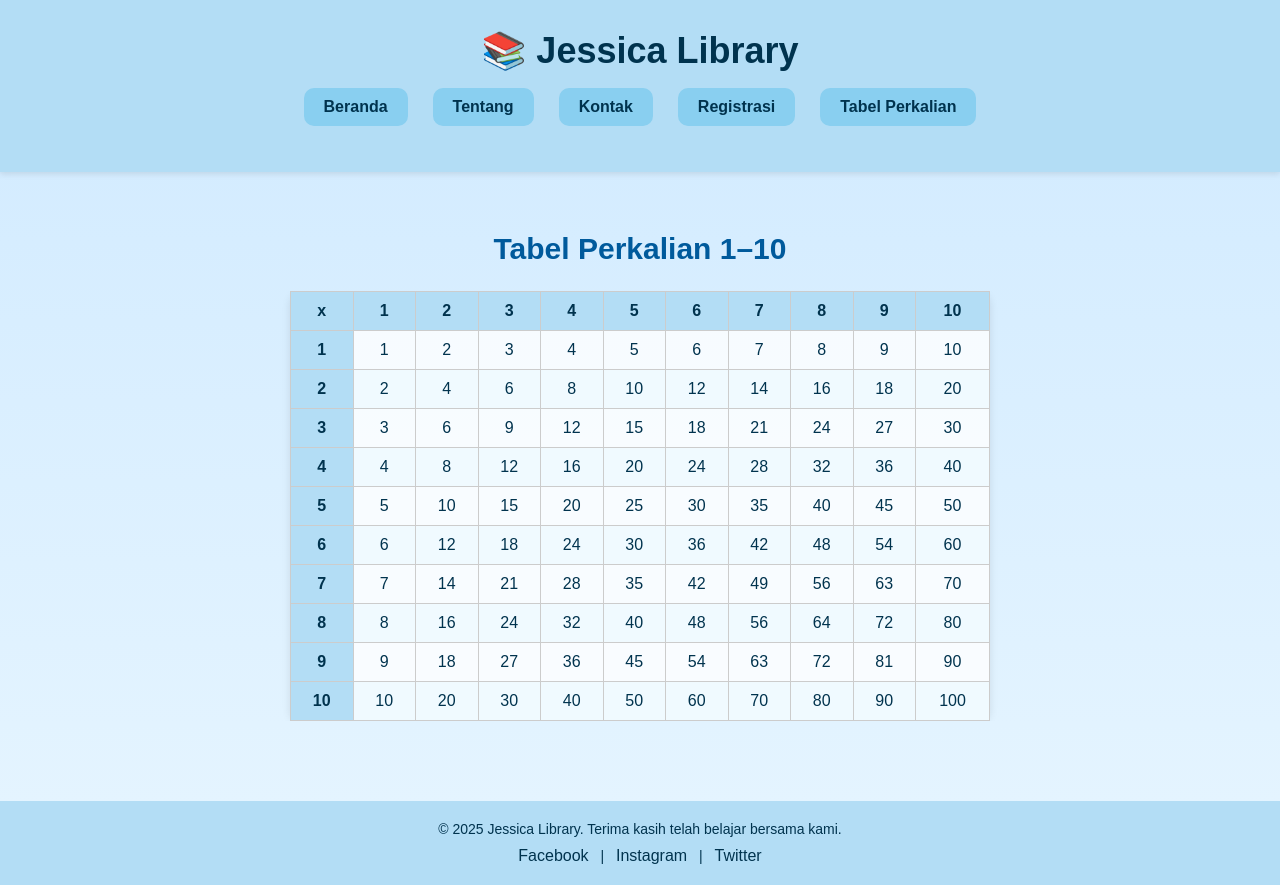
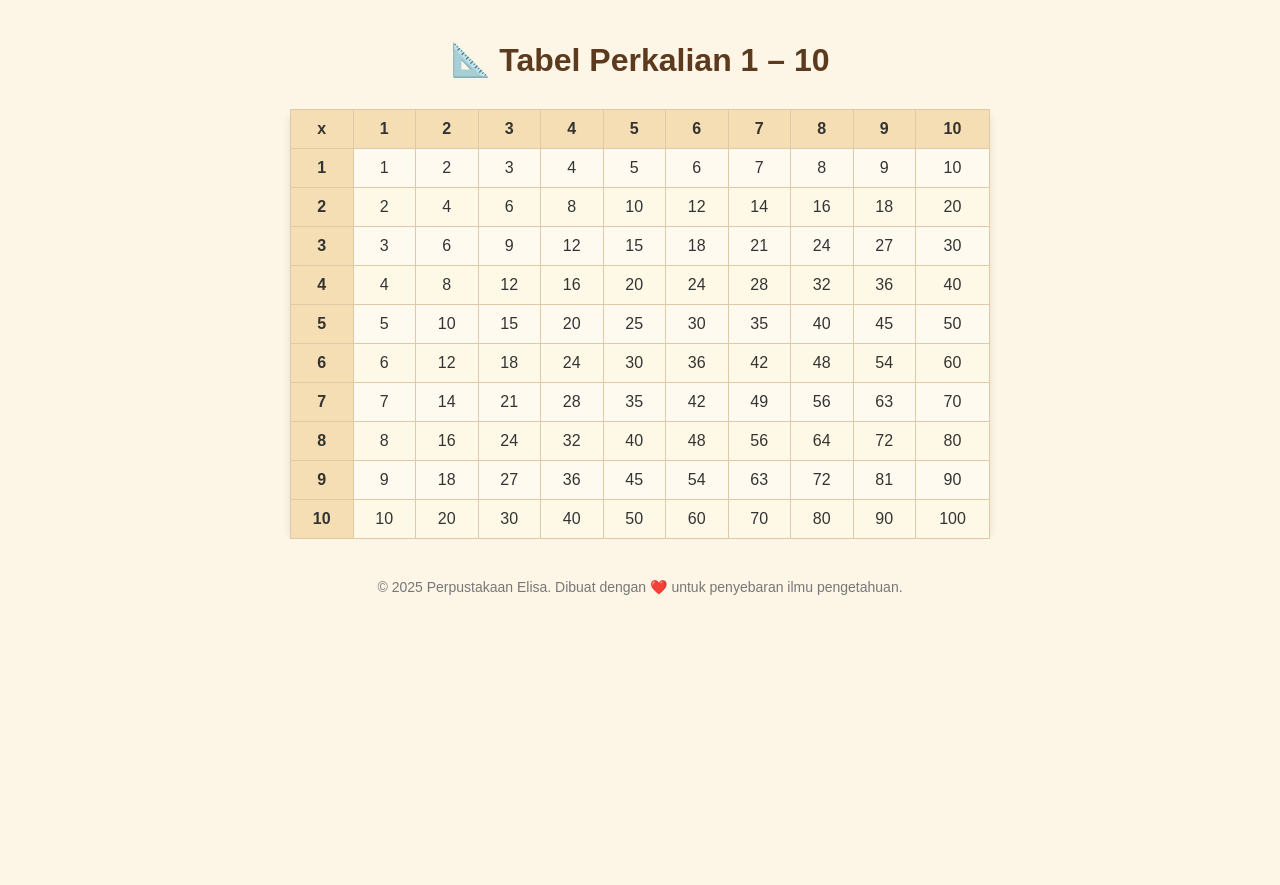
Before and after one commit to Elisatrianggi/Elisatrianggi.github.io, a plain HTML site: page tabel-perkalian.html in a window 1280 px wide. After the commit the page ends 800 px from the top, so only its background shows below. Drawn offline with Linux system fonts and the light colour scheme.

Commit message:
Update tabel-perkalian.html

```diff
--- a/tabel-perkalian.html
+++ b/tabel-perkalian.html
@@ -3,71 +3,20 @@
 <head>
     <meta charset="UTF-8">
     <meta name="viewport" content="width=device-width, initial-scale=1.0">
-    <title>Tabel Perkalian - Jessica Library</title>
+    <title>Tabel Perkalian</title>
     <style>
         body {
-            background: linear-gradient(to bottom, #d0eaff, #e6f5ff);
-            color: #00334e;
             font-family: Arial, sans-serif;
+            background-color: #fdf5e6; /* Warna cream */
+            color: #333;
             margin: 0;
-            padding: 0;
-        }
-
-        header {
-            background-color: #b3ddf5;
+            padding: 20px;
             text-align: center;
-            padding: 30px 20px;
-            box-shadow: 0 2px 6px rgba(0, 0, 0, 0.1);
-        }
-
-        .library-title {
-            font-size: 36px;
-            font-weight: bold;
-            color: #00334e;
-            margin-bottom: 10px;
-            animation: fadeInDown 1s ease;
-        }
-
-        nav ul {
-            list-style: none;
-            padding: 0;
-            display: flex;
-            justify-content: center;
-            gap: 25px;
-            flex-wrap: wrap;
-        }
-
-        nav ul li {
-            background-color: #89cff0;
-            border-radius: 10px;
-            padding: 10px 20px;
-            transition: all 0.3s ease;
-        }
-
-        nav ul li:hover {
-            background-color: #61b2e4;
-            transform: scale(1.05);
-        }
-
-        nav ul li a {
-            text-decoration: none;
-            color: #00334e;
-            font-weight: bold;
-        }
-
-        nav ul li a:hover {
-            color: #005a9c;
-        }
-
-        main {
-            text-align: center;
-            padding: 40px 20px;
         }
 
         h1 {
-            color: #005a9c;
-            font-size: 30px;
-            margin-bottom: 25px;
+            color: #5c3a1e;
+            margin-bottom: 30px;
         }
 
         .table-container {
@@ -79,101 +28,48 @@
             border-collapse: collapse;
             width: 90%;
             max-width: 700px;
-            background-color: #ffffffcc;
+            background-color: #fffaf0;
+            border: 1px solid #d2b48c;
             box-shadow: 0 2px 8px rgba(0, 0, 0, 0.1);
             border-radius: 12px;
         }
 
         th, td {
-            border: 1px solid #ccc;
+            border: 1px solid #e0c9a6;
             padding: 10px 15px;
             text-align: center;
         }
 
         th {
-            background-color: #b3ddf5;
-            color: #00334e;
+            background-color: #f5deb3;
+            color: #333;
         }
 
         tr:nth-child(even) {
-            background-color: #f0faff;
+            background-color: #fef9e7;
         }
 
         footer {
-            background-color: #b3ddf5;
-            text-align: center;
-            padding: 20px;
             margin-top: 40px;
             font-size: 14px;
-            color: #00334e;
-        }
-
-        .socials {
-            margin-top: 10px;
-        }
-
-        .socials a {
-            margin: 0 8px;
-            color: #00334e;
-            text-decoration: none;
-            font-size: 16px;
-        }
-
-        .socials a:hover {
-            color: #005a9c;
-        }
-
-        @media (max-width: 600px) {
-            nav ul {
-                flex-direction: column;
-                gap: 10px;
-            }
-
-            .library-title {
-                font-size: 28px;
-            }
+            color: #777;
         }
     </style>
 </head>
 <body>
 
-    <header>
-        <div class="library-title">📚 Jessica Library</div>
-        <nav>
-            <ul class="menu">
-                <li><a href="index.html">Beranda</a></li>
-                <li><a href="about.html">Tentang</a></li>
-                <li><a href="contact.html">Kontak</a></li>
-                <li><a href="registration.html">Registrasi</a></li>
-                <li><a href="tabel-perkalian.html">Tabel Perkalian</a></li>
-            </ul>
-        </nav>
-    </header>
+    <h1>📐 Tabel Perkalian 1 – 10</h1>
 
-    <main>
-        <h1>Tabel Perkalian 1–10</h1>
     <div class="table-container">
         <table>
             <thead>
                 <tr>
                     <th>x</th>
-                        <!-- Header kolom 1-10 -->
-                        <!-- Dapat juga dibuat dinamis dengan JavaScript -->
                     <th>1</th><th>2</th><th>3</th><th>4</th><th>5</th>
                     <th>6</th><th>7</th><th>8</th><th>9</th><th>10</th>
                 </tr>
             </thead>
             <tbody>
-                    <!-- Baris perkalian -->
-                    <!-- Setiap baris mewakili angka pengali -->
-                    <!-- 1 sampai 10 -->
-                    <!-- Loop manual -->
-                    <!-- Kamu bisa ubah ke JS jika ingin lebih dinamis -->
-                    <!-- Berikut adalah hasil statis -->
-                    <!-- Kamu bisa juga gunakan Python/JS untuk generate otomatis -->
-                    <!-- Tapi HTML statis ini cukup untuk penggunaan biasa -->
-
-                    <!-- Baris 1 -->
                 <tr><th>1</th><td>1</td><td>2</td><td>3</td><td>4</td><td>5</td><td>6</td><td>7</td><td>8</td><td>9</td><td>10</td></tr>
                 <tr><th>2</th><td>2</td><td>4</td><td>6</td><td>8</td><td>10</td><td>12</td><td>14</td><td>16</td><td>18</td><td>20</td></tr>
                 <tr><th>3</th><td>3</td><td>6</td><td>9</td><td>12</td><td>15</td><td>18</td><td>21</td><td>24</td><td>27</td><td>30</td></tr>
@@ -187,15 +83,9 @@
             </tbody>
         </table>
     </div>
-    </main>
 
     <footer>
-        © 2025 Jessica Library. Terima kasih telah belajar bersama kami.<br>
-        <div class="socials">
-            <a href="#">Facebook</a> |
-            <a href="https://instagram.com/vcia_lin" target="_blank">Instagram</a> |
-            <a href="#">Twitter</a>
-        </div>
+        &copy; 2025 Perpustakaan Elisa. Dibuat dengan ❤️ untuk penyebaran ilmu pengetahuan.
     </footer>
 
 </body>
```
Lines whose indentation alone changed are shown as unchanged.
